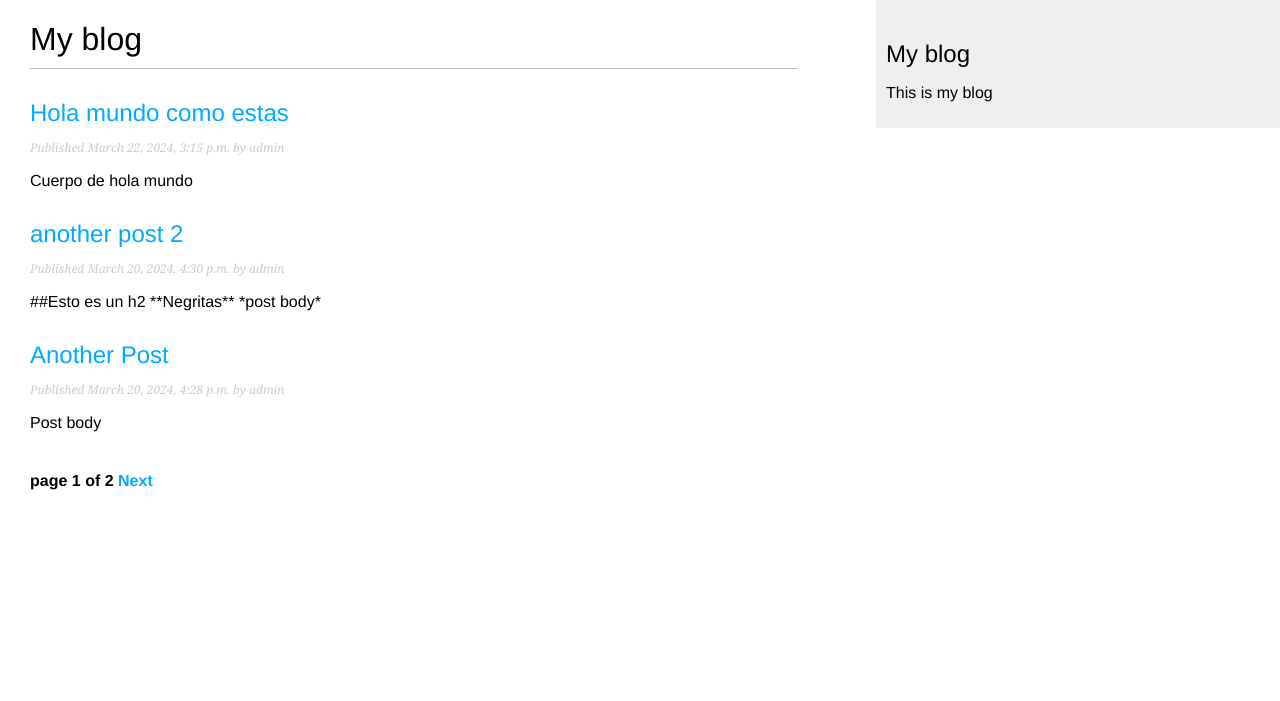
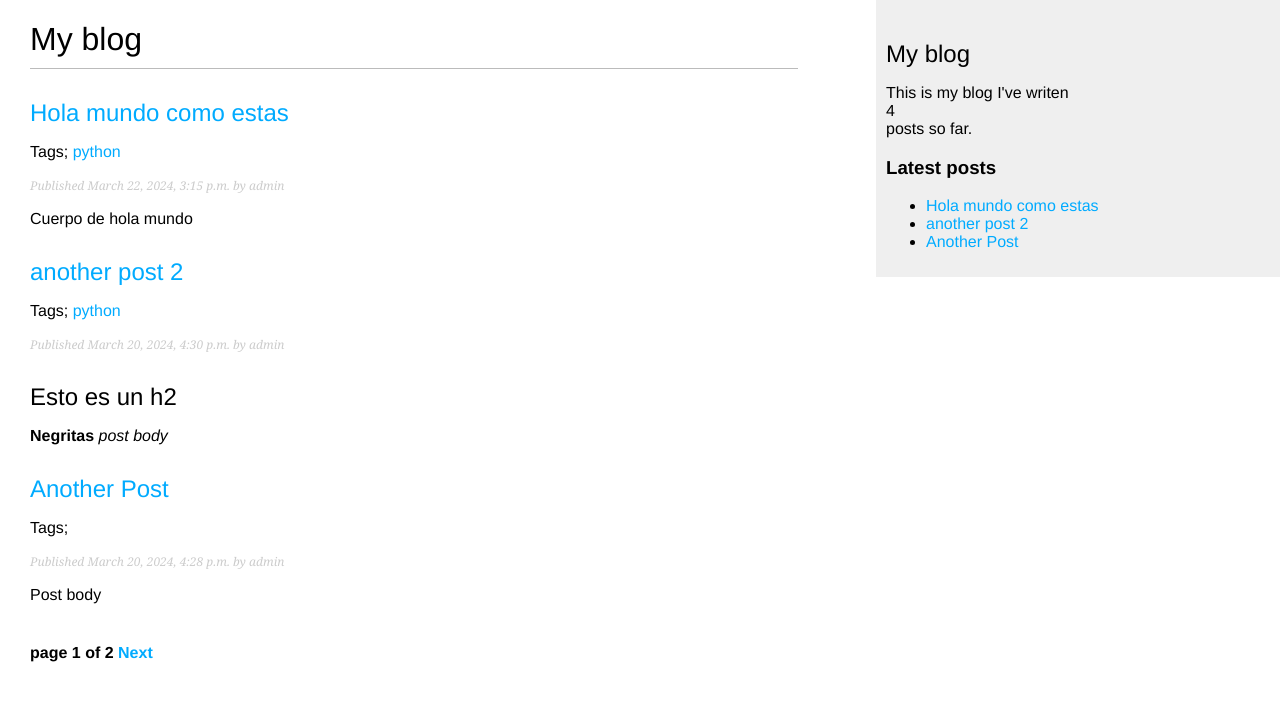
Before and after one commit to Israel2846/django-by-example-4, a Django app: page /blog/ in a window 1280 px wide. Shown: the top 701 px of the page. Run offline with Django 4.2, Linux system fonts and the light colour scheme; data comes from the database, SQL or seed files in the repository; both versions use the stored data as it was after the commit; parts of the project's set-up code (start-up, migrations or seed data) failed here and were passed over.

Commit message:
Tags y filtros

```diff
--- a/mysite/blog/models.py
+++ b/mysite/blog/models.py
@@ -2,6 +2,7 @@ from django.db import models
 from django.utils import timezone
 from django.contrib.auth.models import User
 from django.urls import reverse
+from taggit.managers import TaggableManager
 
 
 class PublisherManager(models.Manager):
@@ -36,6 +37,7 @@ class Post(models.Model):
         choices=Status.choices,
         default=Status.DRAFT
     )
+    tags = TaggableManager()
     objects = models.Manager()
     published = PublisherManager()
 
--- a/mysite/blog/templates/blog/base.html
+++ b/mysite/blog/templates/blog/base.html
@@ -1,4 +1,5 @@
 {% load static %}
+{% load blog_tags %}
 
 <!DOCTYPE html>
 <html lang="en">
@@ -20,7 +21,11 @@
 
     <div id="sidebar">
       <h2>My blog</h2>
-      <p>This is my blog</p>
+      <p>
+        This is my blog I've writen <br /> {% total_posts %} <br /> posts so far.
+      </p>
+      <h3>Latest posts</h3>
+      {% show_latest_posts 3 %}
     </div>
   </body>
 </html>
--- /dev/null
+++ b/mysite/blog/templates/blog/post/latest_posts.html
@@ -0,0 +1,7 @@
+<ul>
+  {% for post in latest_posts %}
+    <li>
+      <a href="{{ post.get_absolute_url }}">{{ post.title }}</a>
+    </li>
+  {% endfor %}
+</ul>
--- a/mysite/blog/templates/blog/post/list.html
+++ b/mysite/blog/templates/blog/post/list.html
@@ -1,4 +1,5 @@
 {% extends 'blog/base.html' %}
+{% load blog_tags %}
 {% block title %}
   My blog
 {% endblock %}
@@ -6,12 +7,22 @@
 {% block content %}
   <h1>My blog</h1>
 
+  {% if tag %}
+    <h2>Posts tagget with "{{ tag.name }}"</h2>
+  {% endif %}
+
   {% for post in posts %}
     <h2><a href="{{ post.get_absolute_url }}">{{ post.title }}</a></h2>
 
+    <p class="tags">
+      Tags;{% for tag in post.tags.all %}
+        <a href="{% url 'blog:post_list_by_tag' tag.slug %}">{{ tag.name }}</a>
+      {% endfor %}
+    </p>
+
     <p class="date">Published {{ post.publish }} by {{ post.author }}</p>
 
-    {{ post.body|truncatewords:30|linebreaks }}
+    {{ post.body|markdown|truncatewords_html:30 }}
   {% endfor %}
-  {% include 'pagination.html' with page=page_obj %}
+  {% include 'pagination.html' with page=posts %}
 {% endblock %}
--- /dev/null
+++ b/mysite/blog/templatetags/blog_tags.py
@@ -0,0 +1,23 @@
+from django import template
+from ..models import Post
+from django.utils.safestring import mark_safe
+import markdown
+
+
+register = template.Library()
+
+
+@register.simple_tag
+def total_posts():
+    return Post.published.count()
+
+
+@register.inclusion_tag('blog/post/latest_posts.html')
+def show_latest_posts(count=5):
+    latest_posts = Post.published.order_by('-publish')[:count]
+    return {'latest_posts': latest_posts}
+
+
+@register.filter(name='markdown')
+def markdown_format(text):
+    return mark_safe(markdown.markdown(text))
--- a/mysite/blog/urls.py
+++ b/mysite/blog/urls.py
@@ -4,7 +4,8 @@ from . import views
 app_name = 'blog'
 
 urlpatterns = [
-    path('', views.PostListView.as_view(), name='post_list'),
+    path('', views.post_list, name='post_list'),
+    path('tag/<slug:tag_slug>', views.post_list, name='post_list_by_tag'),
     path('<int:year>/<int:month>/<int:day>/<slug:post>',
          views.post_detail, name='post_detail'),
     path('<int:post_id>/share/', views.post_share, name='post_share'),
--- a/mysite/blog/views.py
+++ b/mysite/blog/views.py
@@ -1,23 +1,35 @@
 from django.shortcuts import render, get_object_or_404
 from .models import Post, Comment
-# from django.core.paginator import Paginator, EmptyPage, PageNotAnInteger
-from django.views.generic import ListView
+from django.core.paginator import Paginator, EmptyPage, PageNotAnInteger
+# from django.views.generic import ListView
 from .forms import EmailPostForm, CommentForm
 from django.core.mail import send_mail
+from taggit.models import Tag
+from django.db.models import Count
 
 from django.views.decorators.http import require_POST
 
 
-class PostListView(ListView):
+""" class PostListView(ListView):
     model = Post
     queryset = Post.published.all()
     context_object_name = 'posts'
     paginate_by = 3
     template_name = "blog/post/list.html"
+ """
 
 
-""" def post_list(request):
+def post_list(request, tag_slug=None):
     post_list = Post.published.all()
+    tag = None
+
+    if tag_slug:
+        tag = get_object_or_404(
+            Tag,
+            slug=tag_slug
+        )
+        post_list = post_list.filter(tags__in=[tag])
+
     paginator = Paginator(post_list, 3)
     page_number = request.GET.get('page', 1)
 
@@ -28,7 +40,7 @@ class PostListView(ListView):
     except PageNotAnInteger:
         posts = paginator.page(1)
 
-    return render(request, 'blog/post/list.html', {'posts': posts}) """
+    return render(request, 'blog/post/list.html', {'posts': posts, 'tag': tag})
 
 
 def post_share(request, post_id):
@@ -73,11 +85,17 @@ def post_detail(request, year, month, day, post):
     )
     comments = post.comments.filter(active=True)
     form = CommentForm()
+    post_tags_ids = post.tags.values_list('id', flat=True)
+    similar_posts = Post.published.filter(
+        tags__in=post_tags_ids).exclude(id=post.id)
+    similar_posts = similar_posts.annotate(same_tags=Count(
+        'tags')).order_by('-same_tags', '-publish')[:4]
 
     return render(request, 'blog/post/detail.html', {
         'post': post,
         'comments': comments,
-        'form': form
+        'form': form,
+        'similar_posts': similar_posts
     })
 
 
--- a/mysite/mysite/settings.py
+++ b/mysite/mysite/settings.py
@@ -38,6 +38,7 @@ INSTALLED_APPS = [
     'django.contrib.messages',
     'django.contrib.staticfiles',
     'blog.apps.BlogConfig',
+    'taggit',
 ]
 
 MIDDLEWARE = [
```
Also changed, not shown: mysite/blog/templates/blog/post/detail.html (+9 -1 lines), mysite/blog/migrations/0004_post_tags.py (added), mysite/blog/templatetags/__init__.py (added), mysite/db.sqlite3.
